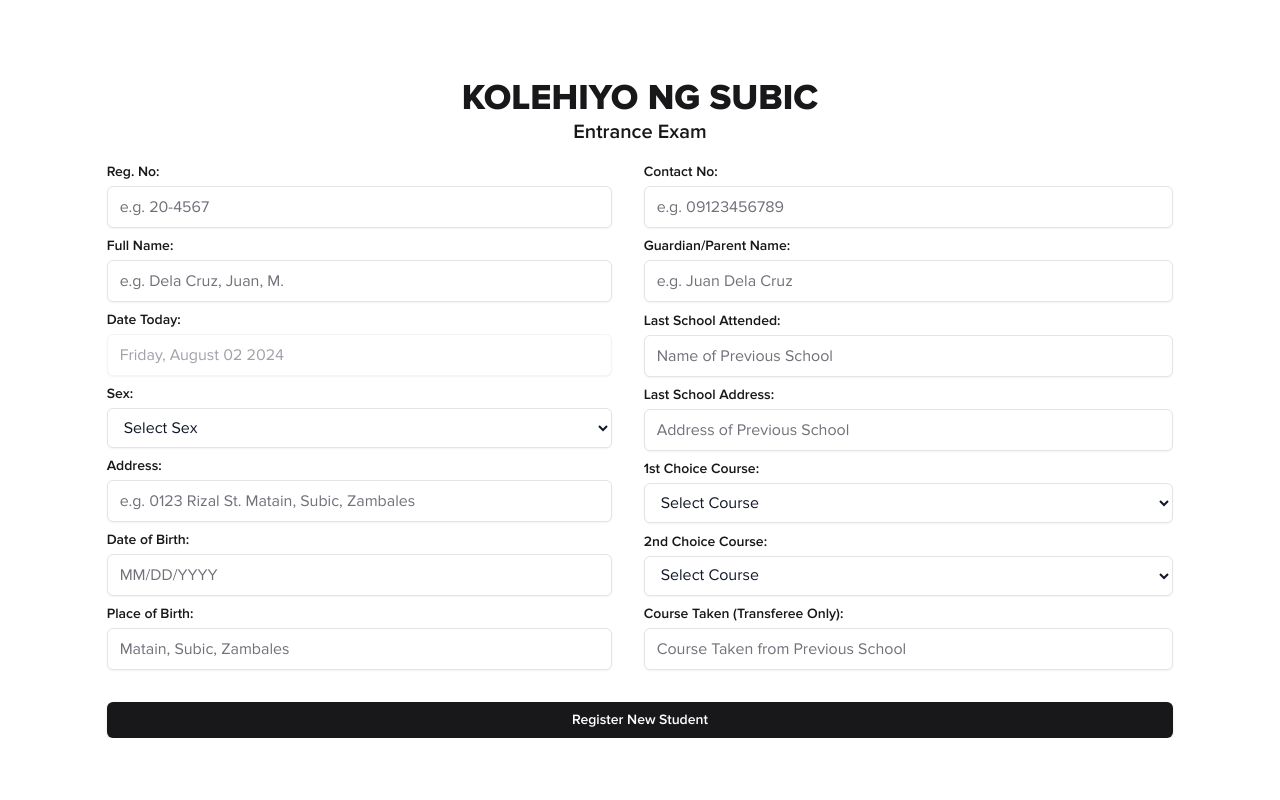
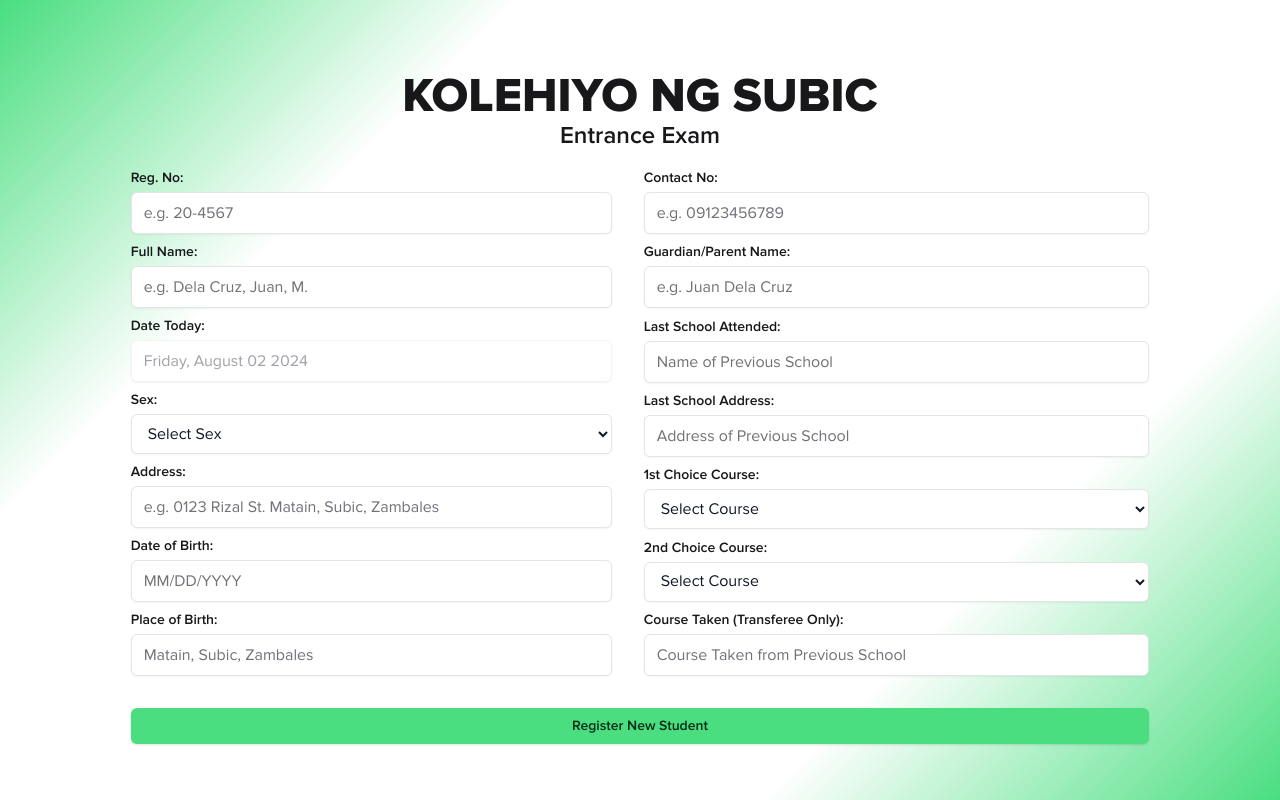
Before and after one commit to raymayo/entrance-exam, a React (Vite) app: page / in a window 1280 px wide. Built offline with nearby package versions, Linux system fonts and the light colour scheme.

Commit message:
gradients

```diff
--- a/index.html
+++ b/index.html
@@ -7,7 +7,7 @@
     <title>KNS | Entrance Exam</title>
   </head>
   <body>
-    <div id="root" class="w-screen grid place-items-center"></div>
+    <div id="root" class="w-screen grid place-items-center h-screen"></div>
     <script type="module" src="/src/main.jsx"></script>
     <!-- <script src="https://cdn.tailwindcss.com"></script> -->
   </body>
--- a/src/components/ExamEntry.jsx
+++ b/src/components/ExamEntry.jsx
@@ -97,7 +97,7 @@ const ExamEntry = () => {
 	}
 
 	return (
-		<div id="entry" className='bg-white w-1/2 md:w-5/6 lg:w-5/6 xl:w-5/6 2xl:w-1/2'>
+		<div id="entry" className=' w-1/2 md:w-5/6 lg:w-5/6 xl:w-5/6 2xl:w-1/2 p-6 rounded-xl'>
 			<Modal
 				isOpen={isModalOpen}
 				onClose={handleCloseModal}
@@ -106,8 +106,8 @@ const ExamEntry = () => {
 				message="Please double check your information before submitting. If everything is good you can proceed."
 			/>
 			<div className="titleHead text-zinc-900 my-4">
-				<h1 className="text-4xl font-bold">KOLEHIYO NG SUBIC</h1>
-				<p className="text-xl font-medium">Entrance Exam</p>
+				<h1 className="text-5xl font-bold">KOLEHIYO NG SUBIC</h1>
+				<p className="text-2xl font-medium">Entrance Exam</p>
 			</div>
 			<form onSubmit={handleSubmit} className="mainEntry">
 				<div className="col1">
@@ -336,7 +336,7 @@ const ExamEntry = () => {
 					type="submit"
 					whileHover={{ scale: 1.01 }}
 					whileTap={{ scale: 1 }}
-					className="col-span-2 bg-zinc-900 text-white inline-flex items-center justify-center whitespace-nowrap rounded-md text-sm font-medium transition-colors focus-visible:outline-none focus-visible:ring-1 focus-visible:ring-ring disabled:pointer-events-none disabled:opacity-50 bg-primary text-primary-foreground shadow h-9 px-4 py-2">
+					className="col-span-2 bg-green-400 text-green-950 inline-flex items-center justify-center whitespace-nowrap rounded-md text-sm font-medium shadow h-9 px-4 py-2">
 					Register New Student
 				</motion.button>
 			</form>
--- a/src/components/ExamTable.jsx
+++ b/src/components/ExamTable.jsx
@@ -165,7 +165,7 @@ const ExamTable = () => {
 				</div>
 			</div>
 			<div className="examLinks gap-6 w-3/5 lg:w-5/6 xl:w-3/5 md:w-5/6">
-				<div className="border border-zinc-200 shadow p-4 rounded-xl text-zinc-900 gap-3">
+				<div className="border border-zinc-200 shadow p-4 rounded-xl text-zinc-900 gap-3 bg-white">
 					<BiMath size={50} />
 					<h1 className="font-semibold text-lg md:text-sm lg:text-base">Math</h1>
 					{scores.math !== null && <p>Score: {scores.math}</p>}
@@ -173,7 +173,7 @@ const ExamTable = () => {
 						<Link to="/exams/math" className="cursor-pointer col-span-2 border border-zinc-200 inline-flex items-center justify-center whitespace-nowrap rounded-md text-sm font-medium transition-colors focus-visible:outline-none focus-visible:ring-1 focus-visible:ring-ring disabled:pointer-events-none disabled:opacity-50 bg-primary text-primary-foreground shadow-sm h-9 px-4 py-2 hover:bg-zinc-100 md:text-xs lg:text-xs xl:text-sm 2xl:text-sm">Take Exam</Link>
 					</motion.span>
 				</div>
-				<div className="border border-zinc-200 shadow p-4 rounded-xl text-zinc-900 gap-3">
+				<div className="border border-zinc-200 shadow p-4 rounded-xl text-zinc-900 gap-3 bg-white">
 					<TbMessageLanguage size={50} />
 					<h1 className="font-semibold text-lg md:text-sm lg:text-base">English</h1>
 					{scores.english !== null && <p>Score: {scores.english}</p>}
@@ -181,7 +181,7 @@ const ExamTable = () => {
 						<Link to="/exams/english" className='cursor-pointer col-span-2 border border-zinc-200 inline-flex items-center justify-center whitespace-nowrap rounded-md text-sm font-medium transition-colors focus-visible:outline-none focus-visible:ring-1 focus-visible:ring-ring disabled:pointer-events-none disabled:opacity-50 bg-primary text-primary-foreground shadow-sm h-9 px-4 py-2 hover:bg-zinc-100 md:text-xs lg:text-xs xl:text-sm 2xl:text-sm'>Take Exam</Link>
 					</motion.span>
 				</div>
-				<div className="border border-zinc-200 shadow p-4 rounded-xl text-zinc-900 gap-3">
+				<div className="border border-zinc-200 shadow p-4 rounded-xl text-zinc-900 gap-3 bg-white">
 					<PiSunHorizonFill size={50} />
 					<h1 className="font-semibold text-lg md:text-sm lg:text-base">Filipino</h1>
 					{scores.filipino !== null && <p> Score: {scores.filipino}</p>}
@@ -189,7 +189,7 @@ const ExamTable = () => {
 						<Link to="/exams/filipino" className="cursor-pointer col-span-2 border border-zinc-200 inline-flex items-center justify-center whitespace-nowrap rounded-md text-sm font-medium transition-colors focus-visible:outline-none focus-visible:ring-1 focus-visible:ring-ring disabled:pointer-events-none disabled:opacity-50 bg-primary text-primary-foreground shadow-sm h-9 px-4 py-2 hover:bg-zinc-100 md:text-xs lg:text-xs xl:text-sm 2xl:text-sm">Take Exam</Link>
 					</motion.span>
 				</div>
-				<div className="border border-zinc-200 shadow p-4 rounded-xl text-zinc-900 gap-3">
+				<div className="border border-zinc-200 shadow p-4 rounded-xl text-zinc-900 gap-3 bg-white">
 					<BiAtom size={50} />
 					<h1 className="font-semibold text-lg md:text-sm lg:text-base">Science</h1>
 					{scores.science !== null && <p>Score: {scores.science}</p>}
@@ -197,7 +197,7 @@ const ExamTable = () => {
 						<Link to="/exams/science" className="cursor-pointer col-span-2 border border-zinc-200 inline-flex items-center justify-center whitespace-nowrap rounded-md text-sm font-medium transition-colors focus-visible:outline-none focus-visible:ring-1 focus-visible:ring-ring disabled:pointer-events-none disabled:opacity-50 bg-primary text-primary-foreground shadow-sm h-9 px-4 py-2 hover:bg-zinc-100 md:text-xs lg:text-xs xl:text-sm 2xl:text-sm">Take Exam</Link>
 					</motion.span>
 				</div>
-				<div className="border border-zinc-200 shadow p-4 rounded-xl text-zinc-900 gap-3">
+				<div className="border border-zinc-200 shadow p-4 rounded-xl text-zinc-900 gap-3 bg-white">
 					<FaPeopleGroup size={50} />
 					<h1 className="font-semibold text-lg md:text-sm lg:text-base">Social Study</h1>
 					{scores.socialstudy !== null && <p>Score: {scores.socialstudy}</p>}
@@ -211,7 +211,7 @@ const ExamTable = () => {
 				whileTap={{ scale: 1 }}
 				id="submitExamBox"
 				className="mt-6 w-3/5 lg:w-5/6 xl:w-3/5 lg:bg-white md:w-5/6 md:bg-red-500">
-				<button  id="submitExam" className='w-full bg-zinc-900 text-white inline-flex items-center justify-center whitespace-nowrap rounded-md text-sm font-medium transition-colors focus-visible:outline-none focus-visible:ring-1 focus-visible:ring-ring disabled:pointer-events-none disabled:opacity-50 bg-primary text-primary-foreground shadow h-9 px-4 py-2' onClick={confirm}>
+				<button  id="submitExam" className='w-full bg-green-400 text-green-950 inline-flex items-center justify-center whitespace-nowrap rounded-md text-sm font-medium transition-colors focus-visible:outline-none focus-visible:ring-1 focus-visible:ring-ring disabled:pointer-events-none disabled:opacity-50 bg-primary text-primary-foreground shadow h-9 px-4 py-2' onClick={confirm}>
 					Submit Data & Scores
 				</button>
 			</motion.span>
--- a/src/index.css
+++ b/src/index.css
@@ -100,7 +100,54 @@ body {
 #root {
   /* height: 100%; */
   overflow-x: hidden;
+  background: linear-gradient(135deg, rgba(74,222,128,1) 0%, rgba(255,255,255,1) 25%, rgba(255,255,255,1) 50%, rgba(255,255,255,1) 75%, rgba(74,222,128,1) 100%) !important;
 }
+
+/* :root::before {
+  content: '';
+  position: fixed;
+  width: 800px;
+  height: 800px;
+  background: radial-gradient(circle, rgba(250, 42, 42, 0.8) 0%, rgba(255, 255, 254, 0) 70%);
+  bottom: -450px;
+  left: 200px;
+  z-index: -1;
+  border-radius: 100rem;
+} */
+
+/* #root::after {
+  content: '';
+  width: 800px;
+  height: 800px;
+  background: radial-gradient(circle, rgba(0, 98, 236, .8) 0%, rgba(255, 255, 254, 0) 70%);
+  position: fixed;
+  top: -500px;
+  right: 200px;
+  z-index: -1;
+  border-radius: 100rem;
+} */
+/* #root::before {
+  content: '';
+  position: fixed;
+  width: 800px;
+  height: 800px;
+  background: radial-gradient(circle, rgba(74,222,128,1.0) 0%, rgba(255, 255, 254, 0) 70%);
+  top: -350px;
+  left: -450px;
+  z-index: -1;
+  border-radius: 100rem;
+}
+:root::after {
+  content: '';
+  width: 800px;
+  height: 800px;
+  background: radial-gradient(circle, rgba(74,222,128,1.0) 0%, rgba(255, 255, 254, 0) 70%);
+  position: fixed;
+  bottom: -350px;
+  right: -450px;
+  z-index: -1;
+  border-radius: 100rem;
+} */
 
 
 
```
